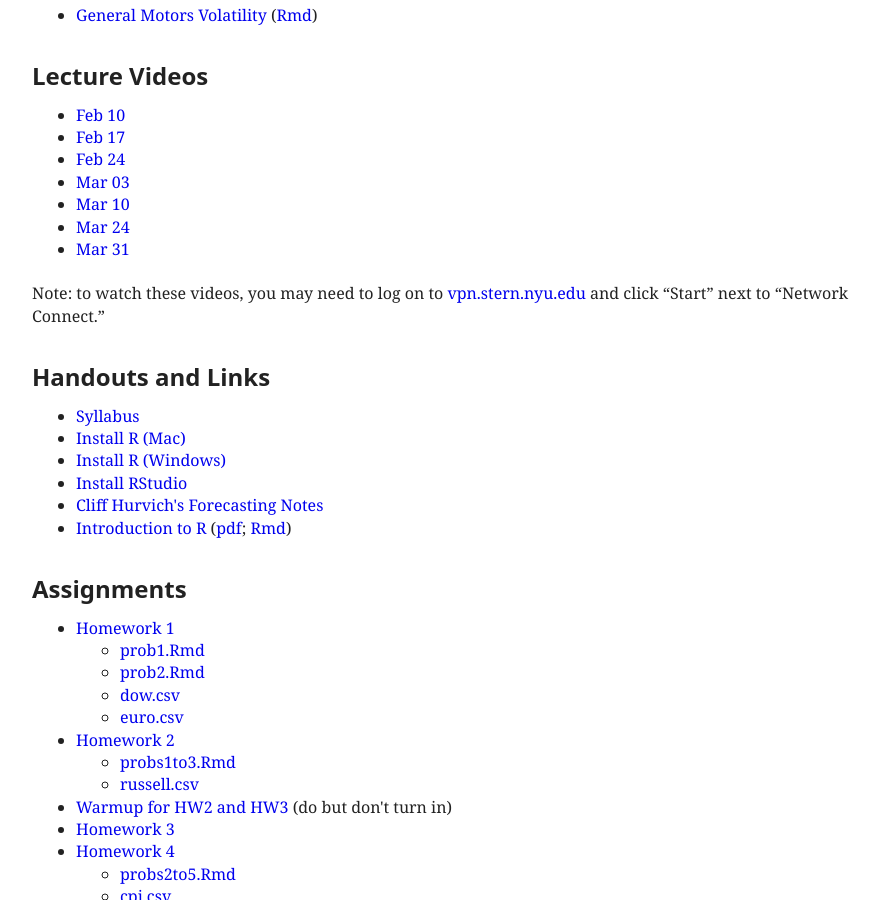
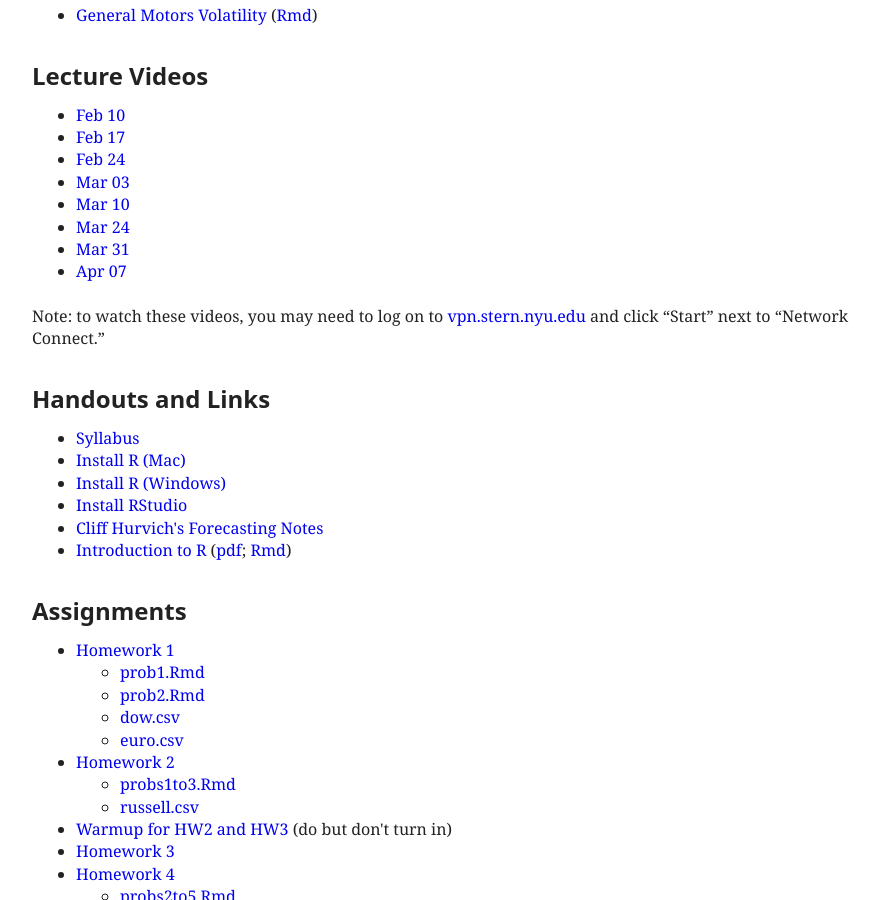
Before and after one commit to patperry/patperry.github.com, a Jekyll site: the page built from course/forecasting/index.html, in a window 1280 px wide and 900 px high, scrolled down 1037 px. Shown: the whole window, without its empty margins (176-1056 px from the left). Built offline with Jekyll 4.4.1, drawn with Linux system fonts in a browser that asks for light colours.

Commit message:
Add link to lecture video

```diff
--- a/course/forecasting/index.html
+++ b/course/forecasting/index.html
@@ -66,6 +66,7 @@
   <li><a href="http://nyustern.mediasite.com/Mediasite/Play/baad22a630f741e08a3cbc61aa6dd45c1d">Mar 10</a>
   <li><a href="http://nyustern.mediasite.com/Mediasite/Play/a57dbb89061d44eda08a8fd0dc124a871d">Mar 24</a>
   <li><a href="http://nyustern.mediasite.com/Mediasite/Play/b337faedf5c249a1bc3ce94c3fec9d3b1d">Mar 31</a>
+  <li><a href="http://nyustern.mediasite.com/Mediasite/Play/96457a4df7684796b11fb2bd25b096701d">Apr 07</a>
 </ul>
 <p>Note: to watch these videos, you may need to log on to <a href="http://vpn.stern.nyu.edu/">vpn.stern.nyu.edu</a>
   and click &ldquo;Start&rdquo; next to &ldquo;Network Connect.&rdquo;
```
